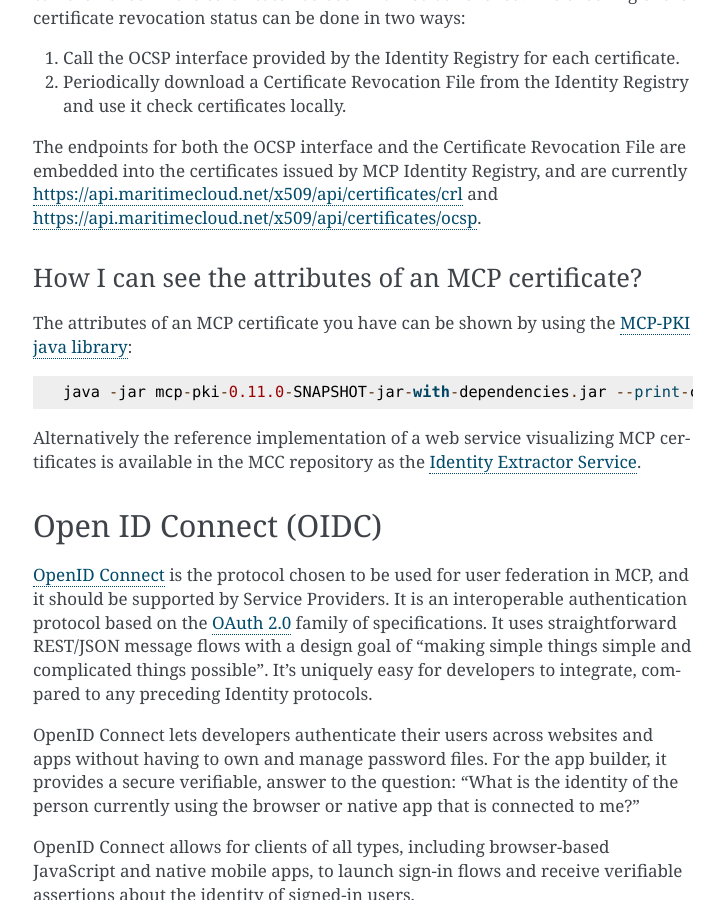
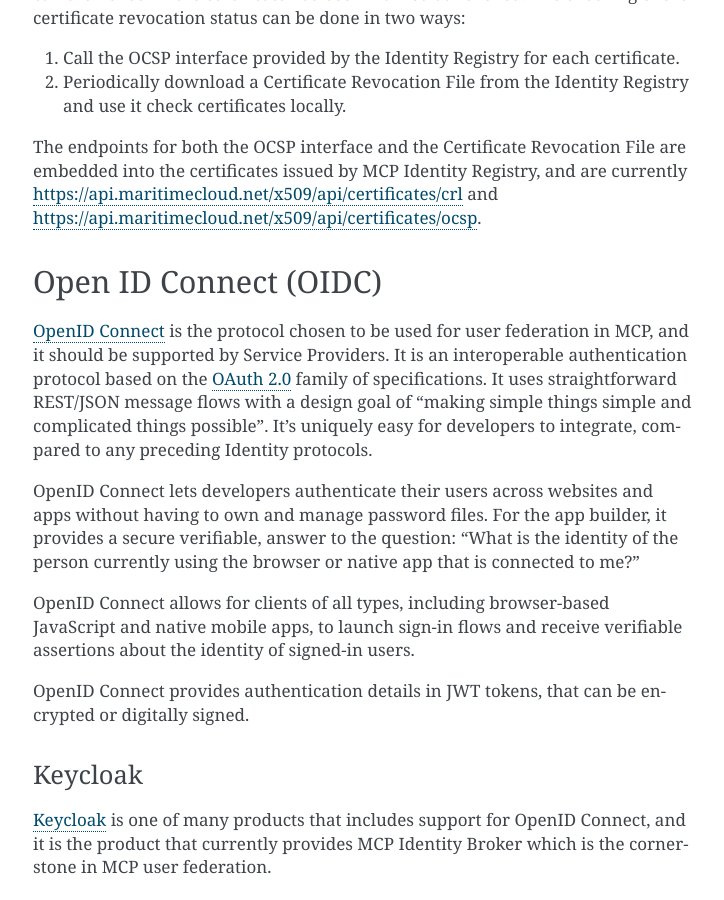
Before and after one commit to maritimeconnectivity/docs.maritimeconnectivity.net, a Sphinx documentation site: the page built from docs/source/MIR.rst, in a window 1280 px wide and 900 px high, scrolled down 5782 px. Shown: the whole window, without its empty margins (387-1111 px from the left). Built offline with Sphinx 7.4.7, drawn with Linux system fonts in a browser that asks for light colours; some of the changed text lies outside the part shown.

Commit message:
a minor update

```diff
--- a/docs/source/MIR.rst
+++ b/docs/source/MIR.rst
@@ -140,15 +140,6 @@ A crucial part of any PKI is to support revocation of certificates, so that cert
 2. Periodically download a Certificate Revocation File from the Identity Registry and use it check certificates locally.
 
 The endpoints for both the OCSP interface and the Certificate Revocation File are embedded into the certificates issued by MCP Identity Registry, and are currently https://api.maritimecloud.net/x509/api/certificates/crl and https://api.maritimecloud.net/x509/api/certificates/ocsp.
-
-How I can see the attributes of an MCP certificate?
-^^^^^^^^^^^^^^^^^^^^^^^^^^^^^^^^^^^^^^^^^^^^^^^^^^^^
-The attributes of an MCP certificate you have can be shown by using the `MCP-PKI java library <https://github.com/MaritimeConnectivityPlatform/MCP-PKI>`__::
-
-  java -jar mcp-pki-0.11.0-SNAPSHOT-jar-with-dependencies.jar --print-certificate <certificate-name>.pem
-
-Alternatively the reference implementation of a web service visualizing MCP certificates is available in the MCC repository as the `Identity Extractor Service <https://github.com/MaritimeConnectivityPlatform/IdentityExtractorService>`__.
-
 
 .. _mcp-oidc:
 
```
